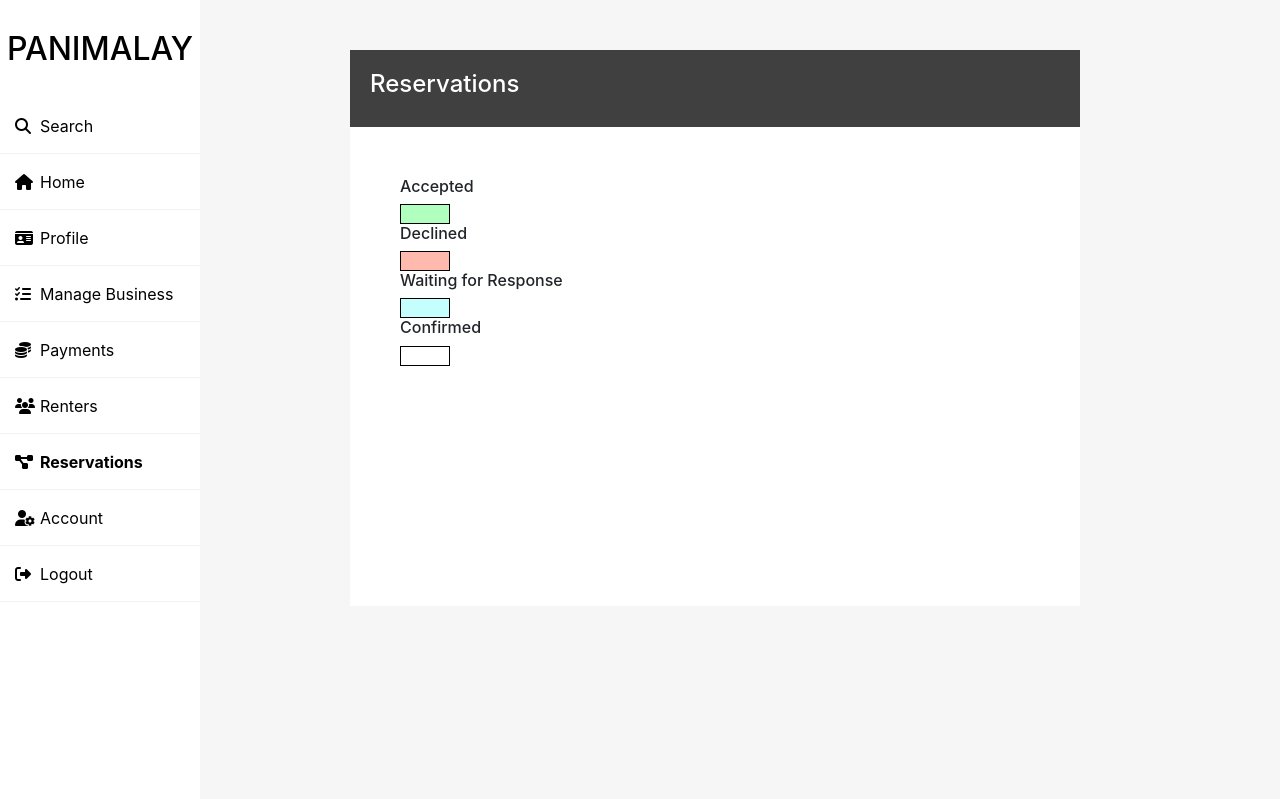
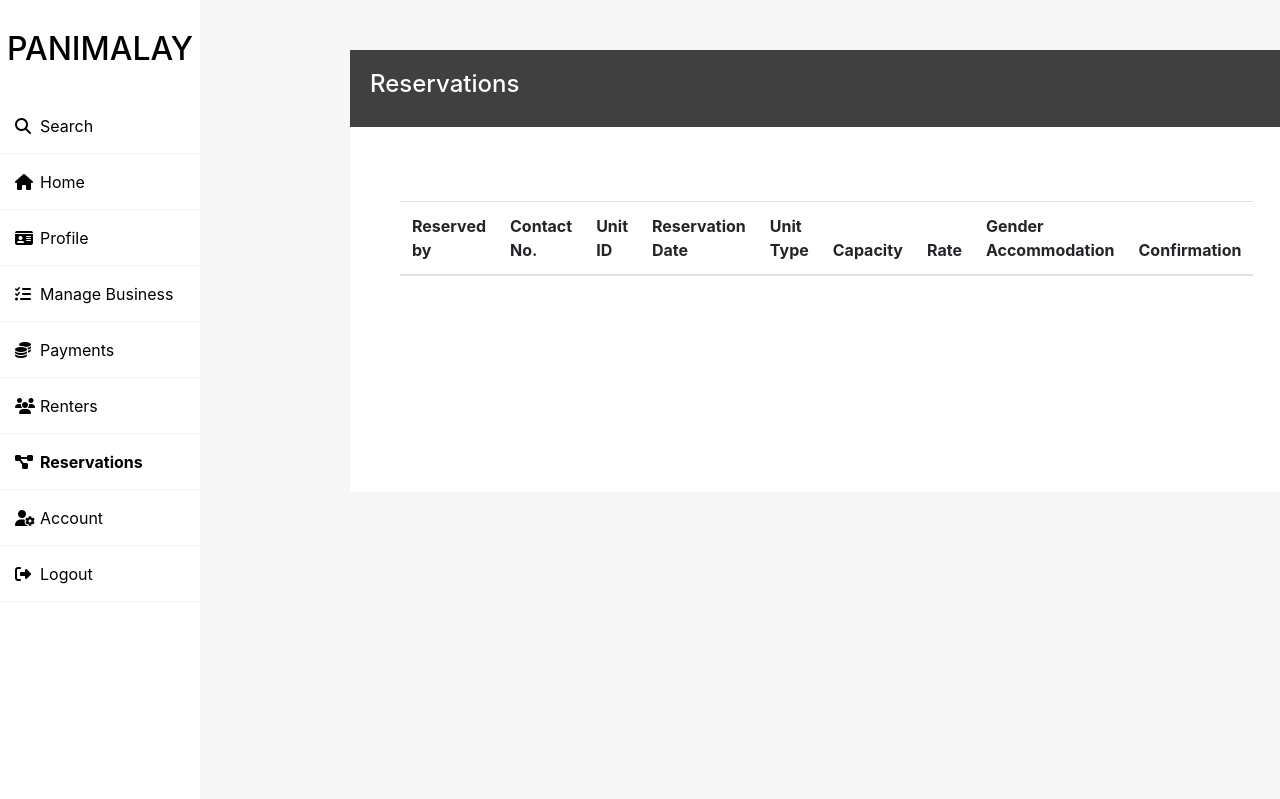
Before and after one commit to Rafael-main/PANIMALAY, a Flask app: template app/templates/ownerreservation.html in a window 1280 px wide. Shown: the top 799 px of the page. After the commit the page ends 584 px from the top, so only its background shows below. Run offline with Flask 2, Linux system fonts and the light colour scheme; the template is opened without the code that fills it: most values are stand-ins (such as "Sample title", 1, 10 or a date in 2020); lists and menus that the app fills with data are empty; some libraries are stand-ins or nearby versions.

Commit message:
owner's reservation list

```diff
--- a/app/templates/ownerreservation.html
+++ b/app/templates/ownerreservation.html
@@ -32,36 +32,6 @@
           </div>
          <div id="paymentDataContainer">
             <div style="background-color: white;padding:50px;padding-bottom: 200px;">
-            <ul>
-            <li>
-              <h6>Accepted</h6>
-            </li>
-            <li>
-              <div class="rectangle" style="background-color:#b0ffbe;height:20px;width: 50px;border:1px solid black"></div>
-            </li>
-            <ul>
-            <li>
-              <h6>Declined</h6>
-            </li>
-            <li>
-              <div class="rectangle" style="background-color:#ffbaad;height:20px;width: 50px;border:1px solid black"></div>
-            </li>
-            </ul>
-            <ul>
-            <li>
-              <h6>Waiting for Response</h6>
-            </li>
-            <li>
-              <div class="rectangle" style="background-color:#c4fffd;height:20px;width: 50px;border:1px solid black"></div>
-            </li>
-            <li>
-              <h6>Confirmed</h6>
-            </li>
-            <li>
-              <div class="rectangle" style="background-color:white;height:20px;width: 50px;border:1px solid black"></div>
-            </li>
-
-            </ul>
 
             {% with messages = get_flashed_messages(with_categories=true) %}
             {% if messages %}
@@ -72,49 +42,54 @@
                 <span aria-hidden="true">&times;</span>
               </button>
             </div>
+
             {% endfor %}
             {% endif %}
             {% endwith %}
+
+            <table class="table" id="renterTable">
+              <thead>
+                <tr>
+                  <th scope="col">Reserved by</th>
+                  <th scope="col">Contact No.</th>
+                  <th scope="col">Unit ID</th>
+                  <th scope="col">Reservation Date</th>
+                  <th scope="col">Unit Type</th>
+                  <th scope="col">Capacity</th>
+                  <th scope="col">Rate</th>
+                  <th scope="col">Gender Accommodation</th>
+                  <th scope="col">Confirmation</th>
+
+                </tr>
+              </thead>
             <br>
             {% for reservation in allReservations %}
             {% for unit in ownedUnits %}
             {% if unit.1 == reservation.1%}
 
+
+              <tbody>
+
+                <tr>
+                {% for profile in allProfiles%}
+                {% if profile.0 == reservation.0 %}
+                  <td>{{profile.2}} {{profile.3}}</td>
+                {% for phoneNumber in renterPhoneNumbers %}
+                {% if phoneNumber.0 == profile.1 %}
+                  <td>{{phoneNumber.1}}</td>
+                  <td>{{unit.1}}</td>
+                  <td>{{reservation.3}}</td>
+                  <td>{{unit.4}}</td>
+                  <td>{{unit.2}}</td>
+                  <td>{{unit.3}}</td>
+                  <td>{{unit.5}}</td>
+        <td>
             {% if reservation.4=="WFOR"%}
-            <div style="border-radius: 10px;background-color:#c4fffd;padding: 20px;border:1px solid black;margin-bottom: 30px;">
-            {% elif reservation.4=="A" %}
-            <div style="border-radius: 10px;background-color:#b0ffbe;padding: 20px;border:1px solid black;margin-bottom: 30px;">
-            {% elif reservation.4=="D"%}
-            <div style="border-radius: 10px;background-color:#ffbaad;padding: 20px;border:1px solid black;margin-bottom: 30px;">
-            {% else %}
-            <div style="border-radius: 10px;background-color:white;padding: 20px;border:1px solid black; margin-bottom: 30px;">
-            {% endif %}
-
-
-            {% for profile in allProfiles%}
-            {% if profile.0 == reservation.0 %}
-            <h6>Reserved By: {{profile.2}} {{profile.3}}</h6>
-            {% for phoneNumber in renterPhoneNumbers %}
-            {% if phoneNumber.0 == profile.1 %}
-            <h6>Contact #:{{phoneNumber.1}}</h6>
-            <div class="row" style="padding:20px">
-            <div class="column" style="margin-right: 100px;">
-            <h6>Unit ID: {{unit.1}}</h6>
-            <h6>Reservation Date:{{reservation.3}} </h6>
-            <h6>Unit Type: {{unit.4}}</h6>
+            <div align="center" >
+            <a href="http://127.0.0.1:5000/accept/reservation/{{reservation.2}}"><button class="btn btn-success float-left" style="border-radius: 20px; margin-left:20%;margin-right: 20%; ">Accept</button></a>
+            <a  href="http://127.0.0.1:5000/decline/reservation/{{reservation.2}}"><button class="btn btn-danger float-right" style="border-radius: 20px; margin-right: 5%;">Decline</button></a>
             </div>
-            <div class="column">
-            <h6>Capacity: {{unit.2}}</h6>
-            <h6>Rate:<span style="color:green;">P{{unit.3}}</span></h6>
-            <h6>Gender Accommodation:{{unit.5}}</h6>
-            </div>
-            </div>
-
-            {% if reservation.4=="WFOR"%}
-            <div align="center" style="margin-left:20%;margin-right: 20%; ">
-            <a href="http://127.0.0.1:5000/accept/reservation/{{reservation.2}}"><button class="btn btn-success float-left" style="border-radius: 20px">Accept</button></a>
-            <a href="http://127.0.0.1:5000/decline/reservation/{{reservation.2}}"><button class="btn btn-danger float-right" style="border-radius: 20px">Decline</button></a>
-            </div>
+        </td>
             <br>
             {% endif %}
             {% endif %}
```
